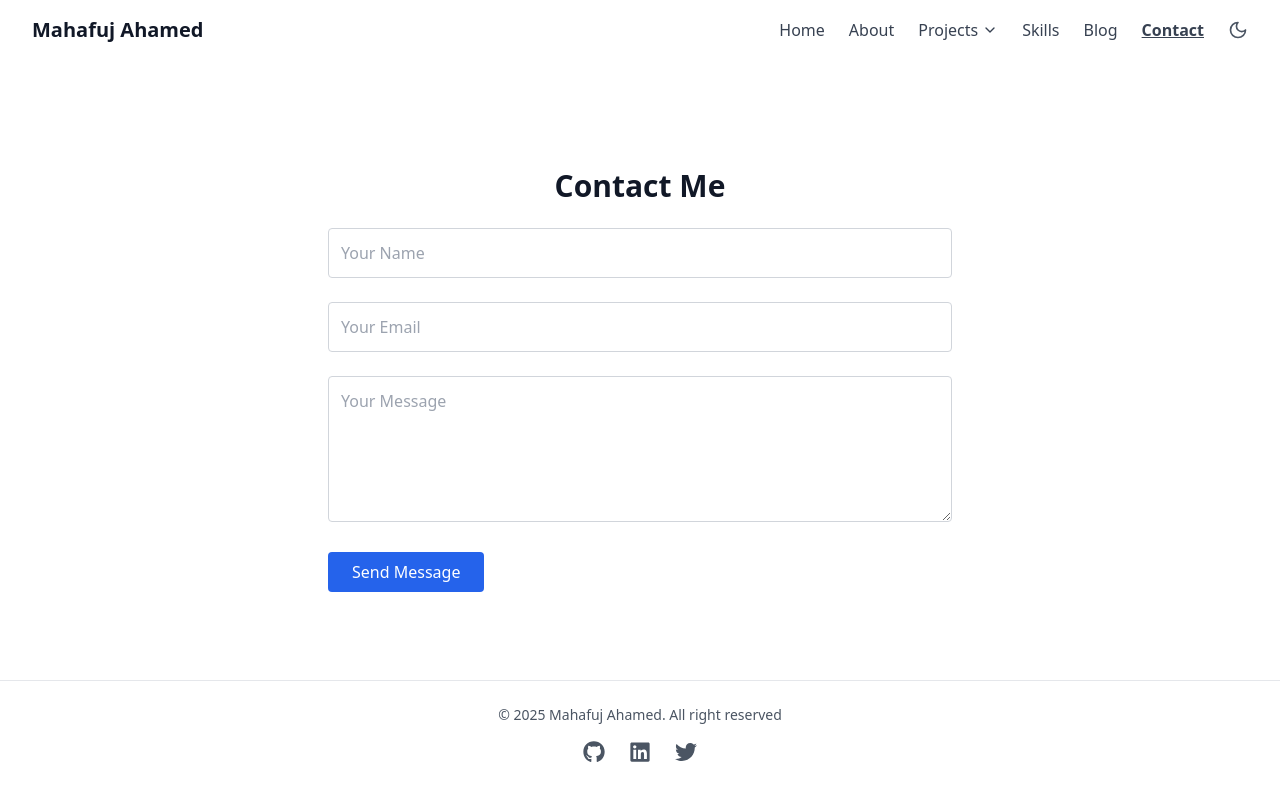
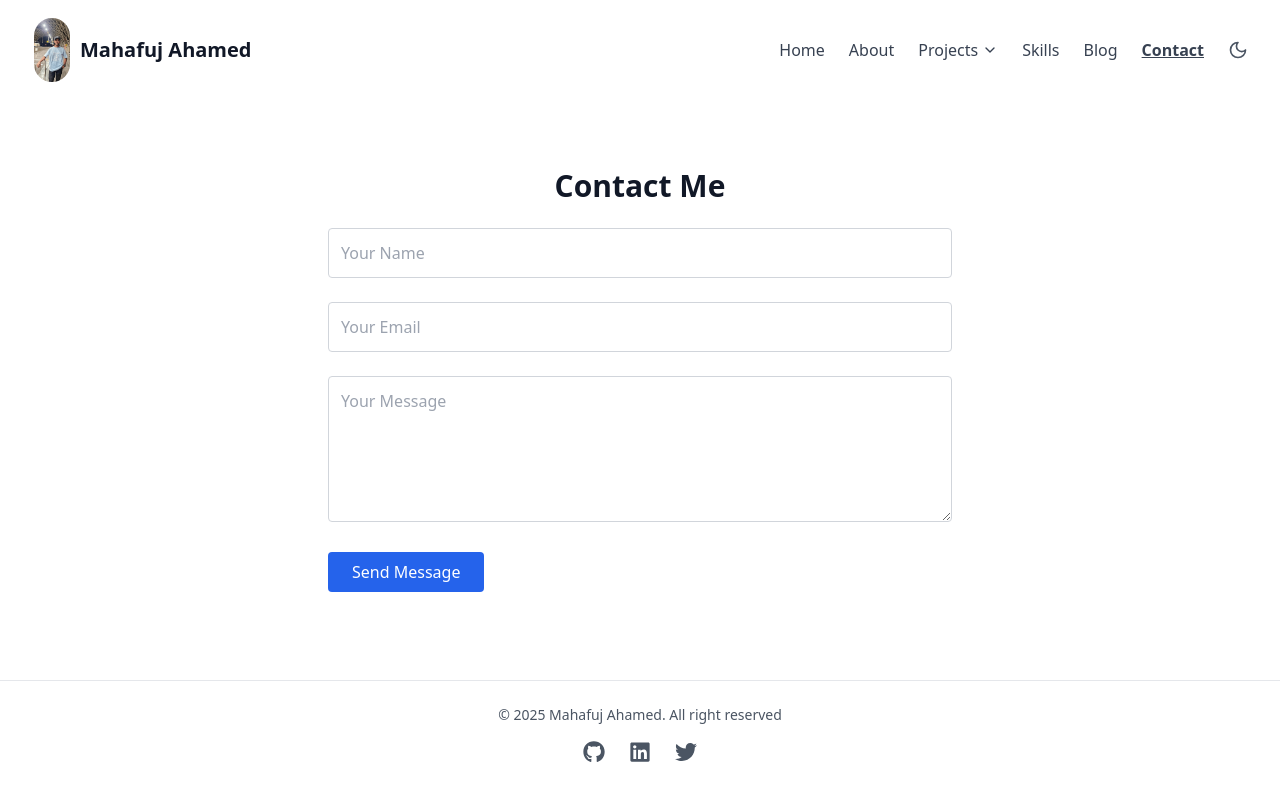
Before and after one commit to mahafujahamed/blockchain-portfolio, a Next.js app: page /contact in a window 1280 px wide. Built offline with nearby package versions, Linux system fonts and the light colour scheme.

Commit message:
added nav logo and fix error

```diff
--- a/src/app/layout.tsx
+++ b/src/app/layout.tsx
@@ -2,8 +2,11 @@
 import '@/styles/globals.css';
 import { ReactNode } from 'react';
 import { Metadata } from 'next';
+import { Inter } from 'next/font/google';
 import Header from '@/components/Header';
 import Footer from '@/components/Footer';
+
+const inter = Inter({ subsets: ['latin'] });
 
 export const metadata: Metadata = {
   title: 'Mahafuj Ahamed Portfolio',
--- a/src/components/Header.tsx
+++ b/src/components/Header.tsx
@@ -1,6 +1,7 @@
 'use client';
 
 import Link from 'next/link';
+import Image from 'next/image';
 import ThemeToggle from './ThemeToggle';
 import { useState, useEffect, useRef } from 'react';
 import { Menu, X, ChevronDown } from 'lucide-react';
@@ -30,14 +31,11 @@ export default function Header() {
   ];
 
   useEffect(() => {
-    const onScroll = () => {
-      setIsScrolled(window.scrollY > 10);
-    };
+    const onScroll = () => setIsScrolled(window.scrollY > 10);
     window.addEventListener('scroll', onScroll);
     return () => window.removeEventListener('scroll', onScroll);
   }, []);
 
-  // Close dropdown on outside click
   useEffect(() => {
     const handleClickOutside = (e: MouseEvent) => {
       if (dropdownRef.current && !dropdownRef.current.contains(e.target as Node)) {
@@ -48,26 +46,27 @@ export default function Header() {
     return () => document.removeEventListener('mousedown', handleClickOutside);
   }, []);
 
-  const toggleMenu = () => setMenuOpen(prev => !prev);
-  const toggleDropdown = () => setDropdownOpen(prev => !prev);
-
   return (
     <header
       className={clsx(
         'w-full px-4 md:px-8 py-4 flex items-center justify-between fixed top-0 z-50 transition-all',
-        isScrolled
-          ? 'bg-white dark:bg-gray-900 shadow-md backdrop-blur-md'
-          : 'bg-transparent'
+        isScrolled ? 'bg-white dark:bg-gray-900 shadow-md backdrop-blur-md' : 'bg-transparent'
       )}
-      role="navigation"
-      aria-label="Main"
     >
-      <Link href="/" className="text-xl font-bold text-gray-900 dark:text-white">
-        Mahafuj Ahamed
+      <Link href="/" className="flex items-center gap-2">
+        <Image
+          src="/my-profile.png"
+          alt="Mahafuj Ahamed"
+          width={40}
+          height={40}
+          className="rounded-full border-2 border-white"
+          priority
+        />
+        <span className="text-xl font-bold text-gray-900 dark:text-white">Mahafuj Ahamed</span>
       </Link>
 
-      {/* Desktop Nav */}
-      <nav className="hidden md:flex gap-6 items-center" aria-label="Desktop menu">
+      {/* Desktop Navigation */}
+      <nav className="hidden md:flex gap-6 items-center">
         {navLinks.map((link) =>
           link.dropdown ? (
             <div
@@ -81,7 +80,6 @@ export default function Header() {
                 className="text-gray-700 dark:text-gray-200 hover:underline flex items-center"
                 aria-haspopup="true"
                 aria-expanded={dropdownOpen}
-                onClick={toggleDropdown}
               >
                 {link.label}
                 <ChevronDown className="ml-1 h-4 w-4" />
@@ -119,14 +117,13 @@ export default function Header() {
         <ThemeToggle />
       </nav>
 
-      {/* Mobile Nav Toggle */}
+      {/* Mobile Nav */}
       <div className="md:hidden">
-        <button onClick={toggleMenu} aria-label="Toggle menu">
+        <button onClick={() => setMenuOpen(!menuOpen)} aria-label="Toggle menu">
           {menuOpen ? <X size={24} /> : <Menu size={24} />}
         </button>
       </div>
 
-      {/* Mobile Nav Menu */}
       {menuOpen && (
         <div className="absolute top-16 left-0 right-0 bg-white dark:bg-gray-900 flex flex-col items-center gap-4 py-4 shadow-lg md:hidden">
           {navLinks.map((link) =>
```
Also changed, not shown: public/my-profile.png (added).
